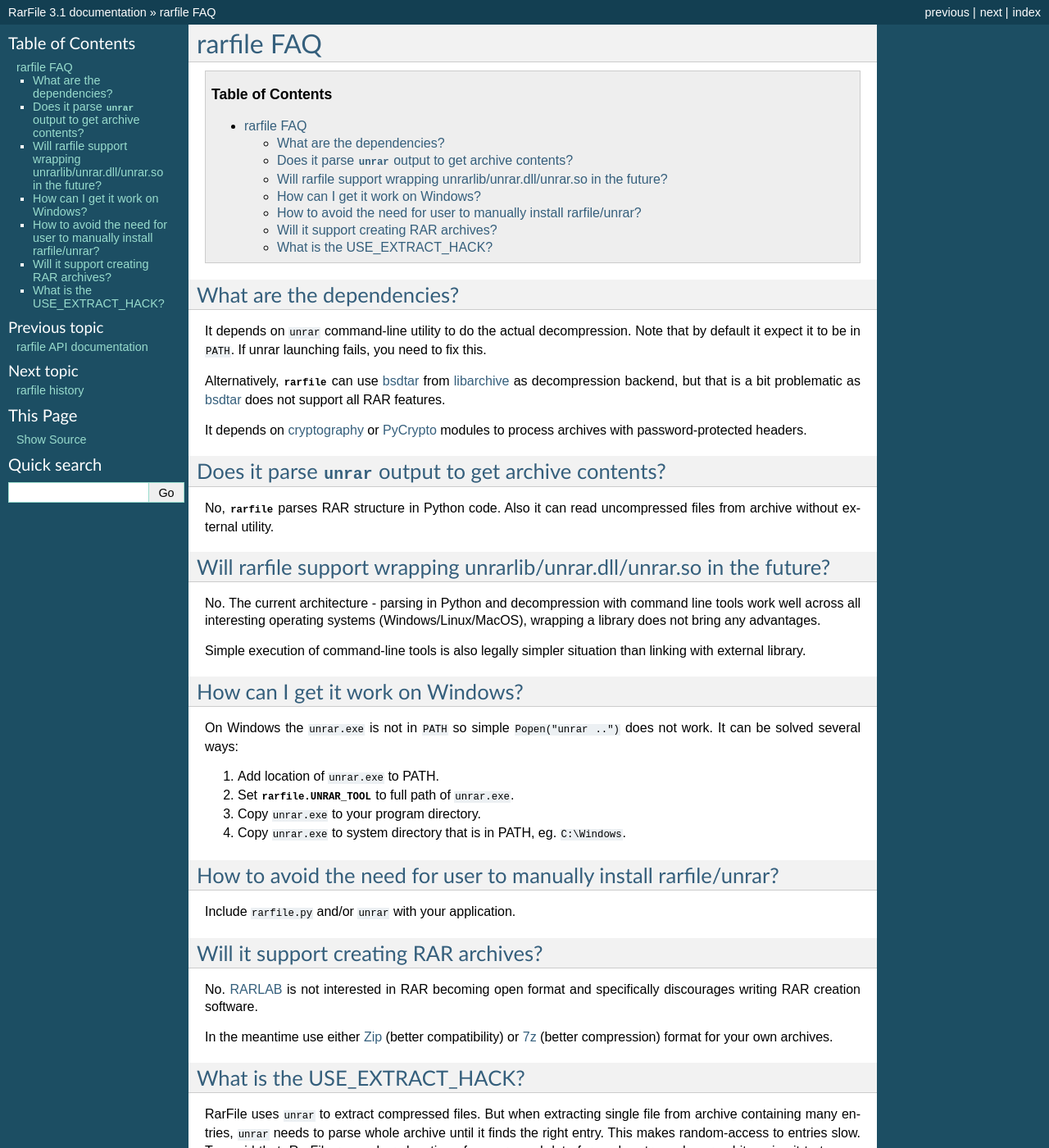
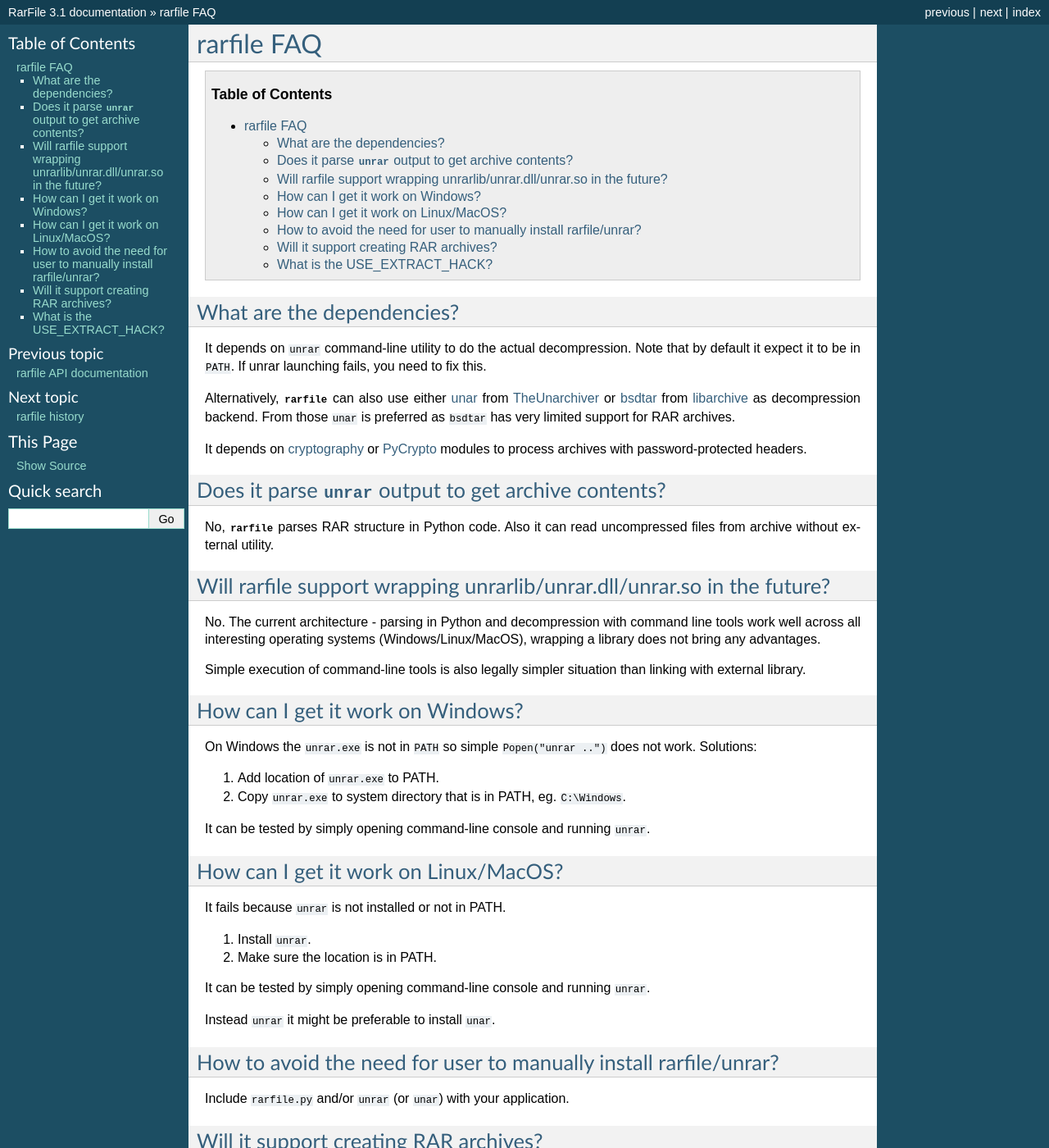
Before and after one commit to markokr/rarfile, a Sphinx documentation site: the page built from doc/faq.rst, in a window 1280 px wide and 1400 px high. Shown: the whole window at 82% size. Built offline with Sphinx 7.4.7, drawn with Linux system fonts in a browser that asks for light colours.

Commit message:
Improve documentation, add unar
Remove tunables from public docs, they should not be necessary
for normal usage.

Fixes: 47

```diff
--- a/README.rst
+++ b/README.rst
@@ -15,7 +15,7 @@ Features:
 - Supports archive and file comments.
 - Archive parsing and non-compressed files are handled in pure Python code.
 - Compressed files are extracted by executing external tool: either ``unrar``
-  from RARLAB_ or ``bsdtar`` from libarchive_.
+  from RARLAB_ or ``unar`` from TheUnarchiver_.
 - Works with Python 3.6+.
 
 Links:
@@ -32,3 +32,4 @@ Links:
 .. _ISC: https://en.wikipedia.org/wiki/ISC_license
 .. _libarchive: https://github.com/libarchive/libarchive
 .. _RARLAB: http://www.rarlab.com/
+.. _TheUnarchiver: https://theunarchiver.com/command-line
--- a/doc/faq.rst
+++ b/doc/faq.rst
@@ -11,12 +11,14 @@ It depends on ``unrar`` command-line utility to do the actual decompression.
 Note that by default it expect it to be in ``PATH``.  If unrar
 launching fails, you need to fix this.
 
-Alternatively, :mod:`rarfile` can use bsdtar_ from libarchive_ as
-decompression backend, but that is a bit problematic as bsdtar_ does not support
-all RAR features.
+Alternatively, :mod:`rarfile` can also use either unar_ from TheUnarchiver_
+or bsdtar_ from libarchive_ as decompression backend.  From those
+``unar`` is preferred as ``bsdtar`` has very limited support for RAR archives.
 
+.. _unar: https://theunarchiver.com/command-line
+.. _TheUnarchiver: https://theunarchiver.com/
 .. _bsdtar: https://github.com/libarchive/libarchive/wiki/ManPageBsdtar1
-.. _libarchive: http://www.libarchive.org/
+.. _libarchive: https://www.libarchive.org/
 
 It depends on cryptography_ or PyCrypto_ modules to process
 archives with password-protected headers.
@@ -44,17 +46,29 @@ How can I get it work on Windows?
 ---------------------------------
 
 On Windows the ``unrar.exe`` is not in ``PATH`` so simple ``Popen("unrar ..")`` does not work.
-It can be solved several ways:
+Solutions:
 
 1. Add location of ``unrar.exe`` to PATH.
-2. Set :data:`rarfile.UNRAR_TOOL` to full path of ``unrar.exe``.
-3. Copy ``unrar.exe`` to your program directory.
-4. Copy ``unrar.exe`` to system directory that is in PATH, eg. ``C:\Windows``.
+2. Copy ``unrar.exe`` to system directory that is in PATH, eg. ``C:\Windows``.
+
+It can be tested by simply opening command-line console and running ``unrar``.
+
+How can I get it work on Linux/MacOS?
+-------------------------------------
+
+It fails because ``unrar`` is not installed or not in PATH.
+
+1. Install ``unrar``.
+2. Make sure the location is in PATH.
+
+It can be tested by simply opening command-line console and running ``unrar``.
+
+Instead ``unrar`` it might be preferable to install ``unar``.
 
 How to avoid the need for user to manually install rarfile/unrar?
 -----------------------------------------------------------------
 
-Include ``rarfile.py`` and/or ``unrar`` with your application.
+Include ``rarfile.py`` and/or ``unrar`` (or ``unar``) with your application.
 
 Will it support creating RAR archives?
 --------------------------------------
```
Also changed, not shown: doc/api.rst (+0 -11 lines), rarfile.py (+4 -15 lines).
